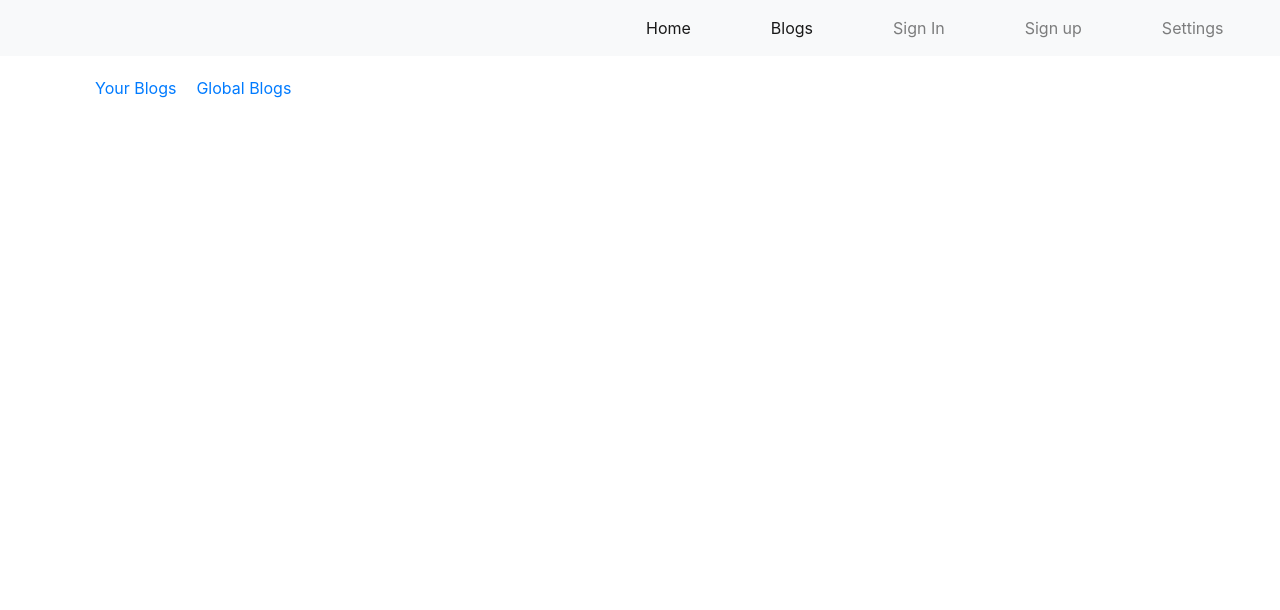
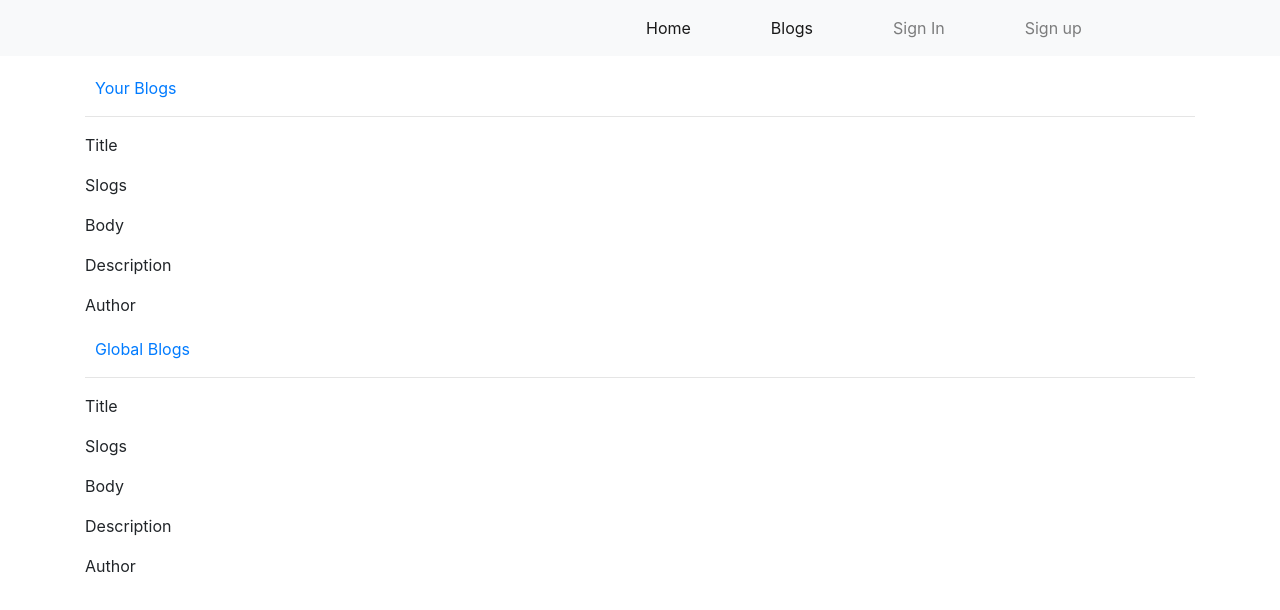
Before and after one commit to Rahuldubey1/Blogit_new, an Angular app: page /blogs in a window 1280 px wide. Shown: the top 610 px of the page. Built offline with nearby package versions, Linux system fonts and the light colour scheme.

Commit message:
first commit

```diff
--- a/src/app/app-routing.module.ts
+++ b/src/app/app-routing.module.ts
@@ -9,9 +9,9 @@ import { SettingsComponent } from './settings/settings.component';
 const routes: Routes = [
   {path:"", component:HomeComponent},
   {path:"blogs", component:BlogsComponent},
-  {path:"sign", component:SignInComponent},
-  {path:"signup", component:SignUpComponent},
-  {path:"Settings", component:SettingsComponent}
+  {path:"login", component:SignInComponent},
+  {path:"register", component:SignUpComponent},
+  {path:"settings", component:SettingsComponent}
 ];
 
 @NgModule({
--- a/src/app/app.component.html
+++ b/src/app/app.component.html
@@ -10,14 +10,16 @@
                         <a class="nav-link" routerLink="/blogs" routerLinkActive="active">Blogs</a>
                     </li>
                     <li class="nav-item">
-                        <a class="nav-link" routerLink="/sign" routerLinkActive="active">Sign In</a>
+                        <a class="nav-link" routerLink="/login" routerLinkActive="active">Sign In</a>
                     </li>
                     <li class="nav-item">
-                        <a class="nav-link" routerLink="/signup" routerLinkActive="active">Sign up</a>
+                        <a class="nav-link" routerLink="/register" routerLinkActive="active">Sign up</a>
                     </li>
-                    <li class="nav-item">
-                        <a class="nav-link" routerLink="/Settings" routerLinkActive="active">Settings</a>
-                    </li>
+                    <div *ngIf="token != null">
+                        <li class="nav-item">
+                            <a class="nav-link" routerLink="/settings" routerLinkActive="active">Settings</a>
+                        </li>
+                    </div>
                 </ul>
             </div>
         </div>
--- a/src/app/app.component.ts
+++ b/src/app/app.component.ts
@@ -1,4 +1,6 @@
-import { Component } from '@angular/core';
+import { Component , OnInit } from '@angular/core';
+import { Router } from '@angular/router';
+import { AuthServiceService } from './auth-service.service';
 
 @Component({
   selector: 'app-root',
@@ -7,4 +9,9 @@ import { Component } from '@angular/core';
 })
 export class AppComponent {
   title = 'social-blogging-site';
+  token:any;
+
+  ngOnInit(): void {
+    this.token = localStorage.getItem("token");
+  }
 }
--- a/src/app/auth-service.service.ts
+++ b/src/app/auth-service.service.ts
@@ -1,4 +1,4 @@
-import { HttpClient } from '@angular/common/http';
+import { HttpClient, HttpHeaders } from '@angular/common/http';
 import { Injectable } from '@angular/core';
 import { Observable } from 'rxjs';
 
@@ -25,7 +25,11 @@ export class AuthServiceService {
     return this.http.post(`https://conduit.productionready.io/api/users`,user);
   }
   getUser(data:any):Observable<any>{
-    return this.http.post(`https://conduit.productionready.io/api/user`,user);
+    return this.http.get(`https://conduit.productionready.io/api/user`,{
+      headers: new HttpHeaders({
+        'Authorization': 'Token '+ data
+      })
+    });
 
   }
 }
--- a/src/app/blogs/blogs.component.html
+++ b/src/app/blogs/blogs.component.html
@@ -1,4 +1,18 @@
 <div class="container">
     <a href="www.google.com">Your Blogs</a>
+    <hr>
+    <p>Title</p>
+    <p>Slogs</p>
+    <p>Body</p>
+    <p>Description</p>
+    <p>Author</p>
+</div>
+<div class="container">
     <a href="www.youtube.com">Global Blogs</a>
+    <hr>
+    <p>Title</p>
+    <p>Slogs</p>
+    <p>Body</p>
+    <p>Description</p>
+    <p>Author</p>
 </div>
--- a/src/app/settings/settings.component.css
+++ b/src/app/settings/settings.component.css
@@ -2,3 +2,11 @@
     text-align: center;
     color:blue;
 }
+.setting h2 {
+    float: right;
+    margin:  97px 100px 100px 100px;
+}
+
+.detail{
+    margin:  100px 100px 100px 200px;
+}
--- a/src/app/settings/settings.component.html
+++ b/src/app/settings/settings.component.html
@@ -1,9 +1,12 @@
 <div class="setting">
     <h1>User Details</h1>
-    <!-- <h1 style="float: right;">Logout</h1> -->
-    <p>Id:</p>
-    <p>Username:</p>
-    <p>Email:</p>
-    <p>createdAt:</p>
-    <p>updatedAt:</p>
+    <h2>Logout</h2>
 </div>
+
+<div class="detail">
+    <p>Id:{{userData.id}}</p>
+    <p>Username:{{userData.username}}</p>
+    <p>Email:{{userData.email}}</p>
+    <p>createdAt:{{userData.createdAt}}</p>
+    <p>updatedAt:{{userData.updatedAt}}</p>
+</div>
--- a/src/app/settings/settings.component.ts
+++ b/src/app/settings/settings.component.ts
@@ -1,6 +1,6 @@
 import { Component, OnInit } from '@angular/core';
+import { Router } from '@angular/router';
 import { AuthServiceService } from '../auth-service.service';
-
 
 @Component({
   selector: 'app-settings',
@@ -8,13 +8,19 @@ import { AuthServiceService } from '../auth-service.service';
   styleUrls: ['./settings.component.css']
 })
 export class SettingsComponent implements OnInit {
-
-  constructor(private authService:AuthServiceService) { }
+  token:any;
+  userData:any;
+  constructor(private authService:AuthServiceService,private route:Router) {
+    this.token = localStorage.getItem("token");
+  }
 
   ngOnInit(): void {
-    this.authService.getUser().subscribe(result=>{
-
-    })
+    this.authService.getUser(this.token).subscribe(result=> {
+      if(result && result.user) {
+        this.userData = result.user
+        console.log(this.userData)
+      }
+  })
 
   }
 
--- a/src/app/sign-in/sign-in.component.ts
+++ b/src/app/sign-in/sign-in.component.ts
@@ -22,7 +22,7 @@ export class SignInComponent implements OnInit {
     });
   }
   register(){
-    this.router.navigateByUrl('/signup');
+    this.router.navigateByUrl('/register');
   }
   onSubmit() {
     if (this.mySignupForm.valid){
--- a/src/app/sign-up/sign-up.component.ts
+++ b/src/app/sign-up/sign-up.component.ts
@@ -25,7 +25,7 @@ export class SignUpComponent implements OnInit {
      });
   }
   alreadyRegister() {
-    this.router.navigateByUrl('/sign')
+    this.router.navigateByUrl('/login')
   }
   onSubmit() {
     if (this.mySignupForm.valid){
```
